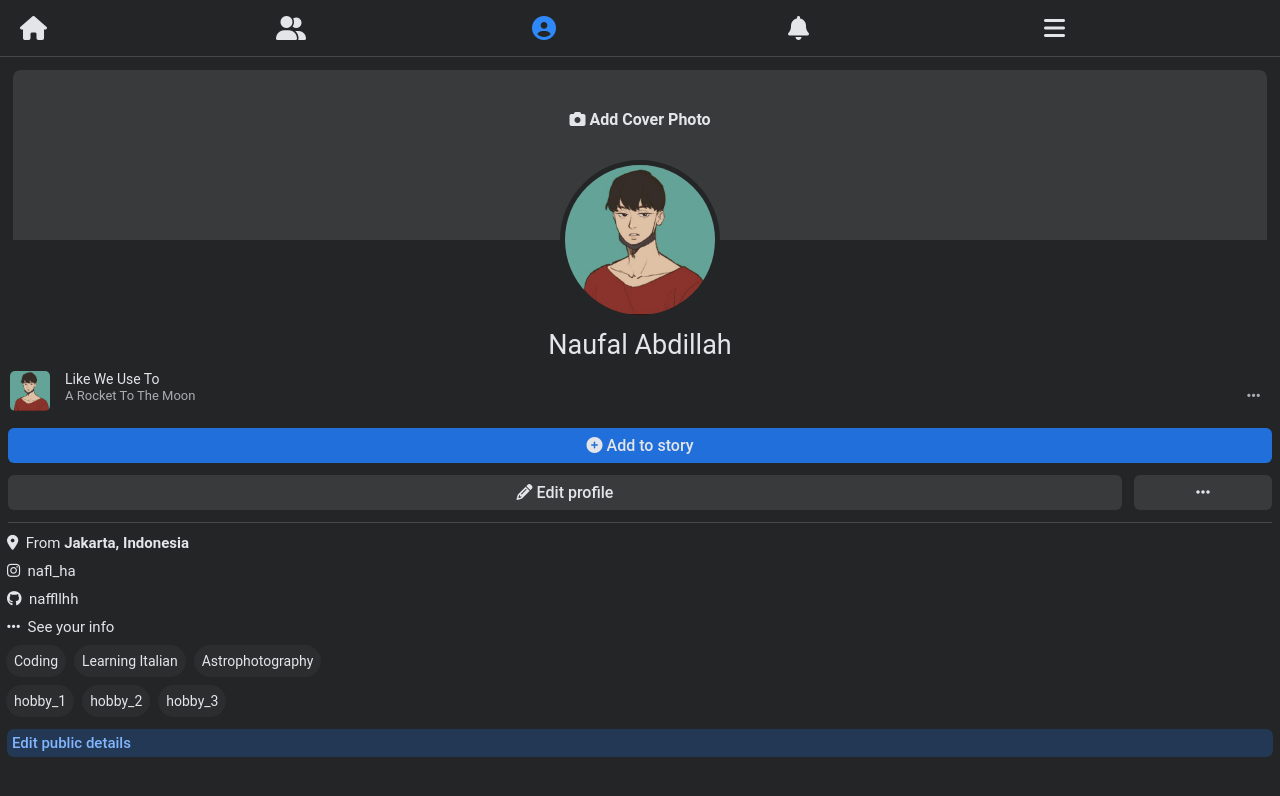
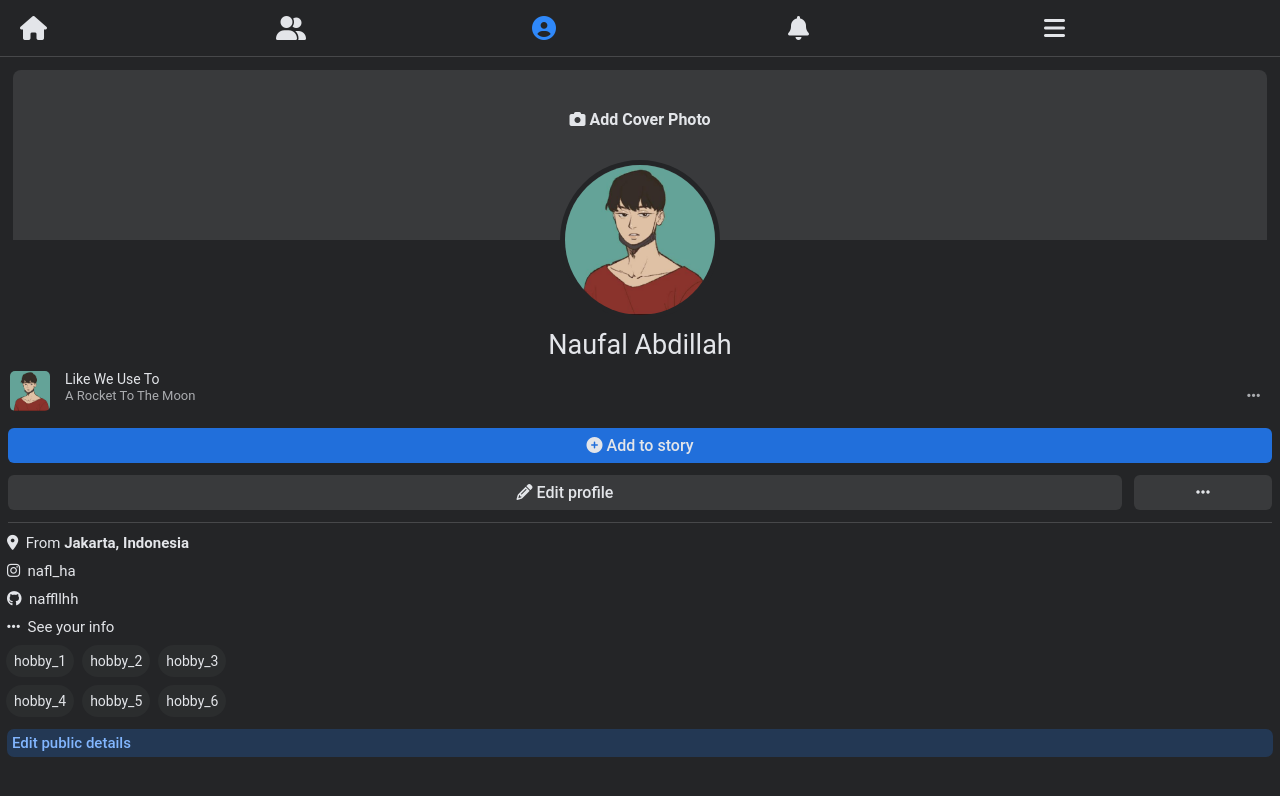
Before and after one commit to nafllhh/fbgwejjj, a plain HTML site: page index.html in a window 1280 px wide. Drawn offline with Linux system fonts and the light colour scheme.

Commit message:
Update index.html

```diff
--- a/index.html
+++ b/index.html
@@ -70,16 +70,17 @@
         <a><i class="fas fa-ellipsis-h"></i>&nbsp; See your info</a>
     </div>
     <div class="hobby">
-        <a>Coding</a>
-        <a>Learning Italian</a>
-        <a>Astrophotography</a>
+        <a>hobby_1</a>
+        <a>hobby_2</a>
+        <a>hobby_3</a>
+
 
 
     </div>
     <div class="hobby">
-        <a>hobby_1</a>
-        <a>hobby_2</a>
-        <a>hobby_3</a>
+        <a>hobby_4</a>
+        <a>hobby_5</a>
+        <a>hobby_6</a>
 
 
     </div>
```
